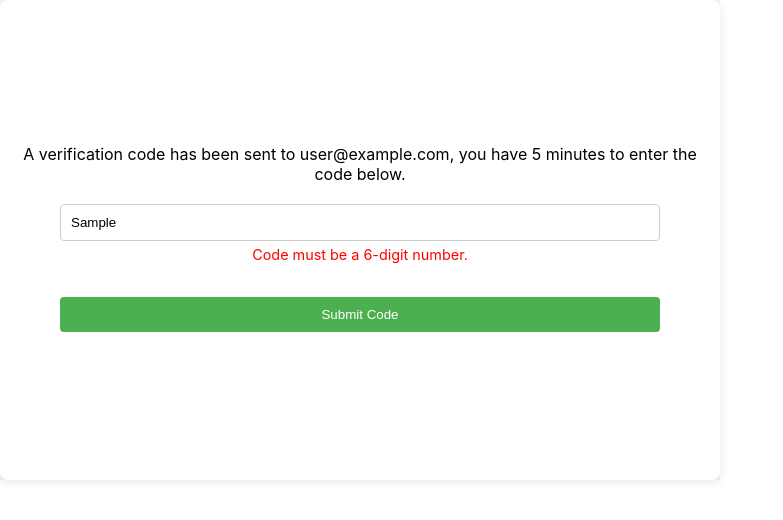
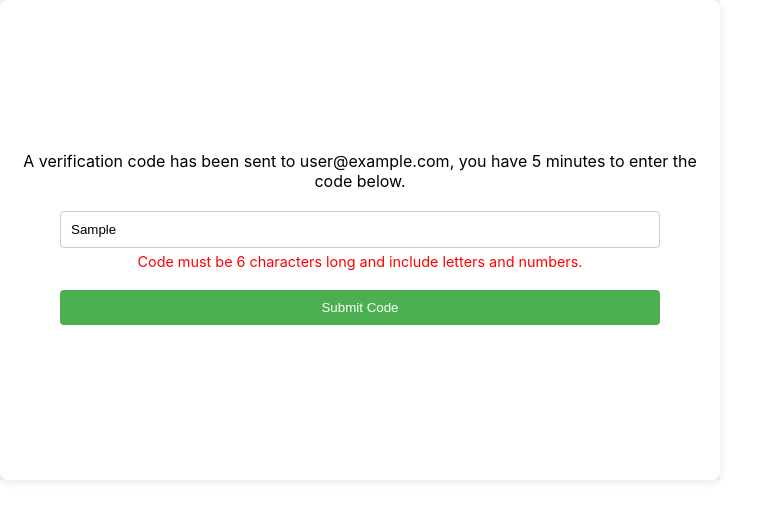
Before and after one commit to TS29TR21/Front-end, a React (Create React App) app in the folder frontend-bananaboat/: page /reset-code in a window 1280 px wide. Both pictures are taken after typing "Sample" into the empty fields and a click on the input "Submit Code". Shown: the top 520 px of the page, without its empty margins (0-783 px from the left). Built offline with nearby package versions, Linux system fonts and the light colour scheme.

Commit message:
Update reset-password-code.js

```diff
--- a/frontend-bananaboat/src/components/reset-password-code.js
+++ b/frontend-bananaboat/src/components/reset-password-code.js
@@ -18,10 +18,11 @@ const ResetPasswordCode = ({ email }) => {
 
     // Check if code is empty
     if (!code) {
-      newErrors.code = "Verification code is required.";
-    } else if (!/^\d{6}$/.test(code)) {
-      // Assuming the verification code is a 6-digit number
-      newErrors.code = "Code must be a 6-digit number.";
+      newErrors.code = "Verification code is required."; // Updated message for empty field
+    } else if (!/^(?=.*[0-9])(?=.*[a-zA-Z]).{6}$/.test(code)) {
+      // Ensure code is 6 characters long, including at least one letter and one number
+      newErrors.code =
+        "Code must be 6 characters long and include letters and numbers.";
     }
 
     return newErrors;
@@ -87,7 +88,9 @@ const ResetPasswordCode = ({ email }) => {
               required
               style={styles.input}
             />
-            {errors.code && <p style={styles.errorText}>{errors.code}</p>}
+            {errors.code && (
+              <p style={styles.errorText}>{errors.code}</p> // Error message displayed directly below the input
+            )}
           </div>
           <div style={styles.formGroup}>
             <input
@@ -158,6 +161,7 @@ const styles = {
     color: "red",
     fontSize: "0.9rem",
     marginTop: "5px",
+    marginBottom: "0", // Ensure space is minimal
   },
 };
 
```
